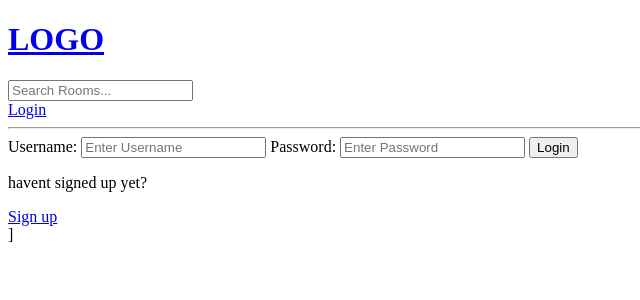
After one commit to Ololade0/StudyBud, a Django app: page /login/ in a window 1280 px wide. The commit adds this page. Shown: the top 300 px of the page, without its empty margins (0-640 px from the left). Run offline with Django 4.2, Linux system fonts and the light colour scheme.

Commit message:
Study Bud

```diff
--- /dev/null
+++ b/base/templates/base/login_register.html
@@ -0,0 +1,41 @@
+{% extends 'main.html' %}
+
+{% block content %}
+    {% if page == 'login' %}
+    <div>
+    <form method="POST" action="">
+        {% csrf_token %}
+        <label>Username:</label>
+        <input type="text" name="username" placeholder="Enter Username" >
+{#        <input type="submit" value="Login">#}
+
+
+           <label>Password:</label>
+        <input type="password" name="password" placeholder="Enter Password" >
+        <input type="submit" value="Login">
+
+
+    </form>
+    <p>havent signed up yet?</p>
+    <a href="{% url 'base:register' %}">Sign up</a>
+
+    </div>
+        {% else %}
+
+
+        <div>
+    <form method="POST" action="">
+        {% csrf_token %}
+        {{form.as_p}}
+        <input type="submit" value="Register">
+
+
+    </form>
+            <p>Already signed up yet?</p>
+            <a href="{% url 'base:register' %}">Login</a>
+
+    </div>
+    {% endif %}]
+
+
+{% endblock content %}
--- a/base/urls.py
+++ b/base/urls.py
@@ -4,6 +4,9 @@ from . import views
 app_name = "base"
 
 urlpatterns = [
+    path('login/', views.loginPage, name='login'),
+    path('register/', views.registerUser, name='register'),
+    path('logout/', views.logoutUser, name='logout'),
     path('', views.home, name='home'),
     path('room/<str:pk>/', views.room, name="room"),
     path('create-room/', views.createRoom, name="create-room"),
--- a/base/views.py
+++ b/base/views.py
@@ -1,21 +1,73 @@
+from django.contrib.auth.forms import UserCreationForm
+from django.http import HttpResponse
 from django.shortcuts import render, redirect
+from django.db.models import Q
+from django.contrib import messages
+from django.contrib.auth.decorators import login_required
+from django.contrib.auth import authenticate, login, logout
+from .forms import RoomForm
+from django.contrib.auth.models import User
+from .models import Room, Topic
 
-from django.http import HttpResponse
-from django.template import context
 
-from .forms import RoomForm
-from .models import Room
+def loginPage(request):
+    page = 'login'
+    if request.user.is_authenticated:
+        return redirect('base:home')
+    if request.method == 'POST':
+        username = request.POST.get('username').lower()
+        password = request.POST.get('password')
 
-rooms = [
-    {'id': 1, 'name': 'Lets learn python'},
-    {'id': 2, 'name': 'Design with me'},
-    {'id': 3, 'name': 'Frontend developers'},
-]
+        try:
+            user = User.objects.get(username=username)
+        except:
+            messages.error(request, 'User does not exist')
+
+        user = authenticate(request, username=username, password=password)
+        if user is not None:
+            login(request, user)
+            return redirect('base:home')
+        else:
+            messages.error(request, 'Username OR password does not exist')
+
+    context = {'page': page}
+    return render(request, 'base/login_register.html', context)
+
+
+def logoutUser(request):
+    logout(request)
+    return redirect('base:home')
+
+
+def registerUser(request):
+    # page = 'register'
+    form = UserCreationForm()
+    if request.method == 'POST':
+        form = UserCreationForm(request.POST)
+        if form.is_valid():
+            user = form.save(commit=False)
+            user.username = user.username.lower()
+            user.save()
+            login(request, user)
+            return redirect('base:home')
+        else:
+            messages.error(request, 'An error occured during registration')
+    return render(request, 'base/login_register.html', {'form' : form})
 
 
 def home(request):
-    rooms = Room.objects.all()
-    context = {'rooms': rooms}
+    q = request.GET.get('q') \
+        if request.GET.get('q') != None else ''
+
+    rooms = Room.objects.filter(
+        Q(topic__name__icontains=q) |
+        Q(name__icontains=q) |
+        Q(description__icontains=q)
+    )
+    topics = Topic.objects.all()
+    room_count = rooms.count()
+
+    context = {'rooms': rooms, 'topics': topics, 'room_count': room_count}
     return render(request, 'base/home.html', context)
 
 
@@ -25,6 +77,7 @@ def room(request, pk):
     return render(request, 'base/room.html', context)
 
 
+@login_required(login_url='login')
 def createRoom(request):
     form = RoomForm()
     if request.method == 'POST':
@@ -37,9 +90,14 @@ def createRoom(request):
     return render(request, 'base/room_form.html', context)
 
 
+@login_required(login_url='login')
 def updateRoom(request, pk):
     room = Room.objects.get(id=pk)
     form = RoomForm(instance=room)
+
+    if request.user != room.host:
+        return HttpResponse('You are not allow here')
+
     if request.method == 'POST':
         form = RoomForm(request.POST, instance=room)
         if form.is_valid():
@@ -50,8 +108,13 @@ def updateRoom(request, pk):
     return render(request, 'base/room_form.html', context)
 
 
+@login_required(login_url='login')
 def deleteRoom(request, pk):
     room = Room.objects.get(id=pk)
+
+    if request.user != room.host:
+        return HttpResponse('You are not allow here')
+
     if request.method == 'POST':
         room.delete()
         return redirect('base:home')
--- a/templates/main.html
+++ b/templates/main.html
@@ -9,6 +9,13 @@
 </head>
 <body>
     {% include 'navbar.html' %}
+    {% if messages %}
+    <ul class="messages">
+    {% for message in messages %}
+        <li>{{ message }}</li>
+    {% endfor %}
+</ul>
+{% endif %}
 
     {% block content %}
 
--- a/templates/navbar.html
+++ b/templates/navbar.html
@@ -2,4 +2,16 @@
     <h1>LOGO</h1>
 
 </a>
+
+<form method="GET" action="{% url 'base:home' %}">
+
+        <input type="text" name="q" placeholder="Search Rooms..." />
+</form>
+{% if request.user.is_authenticated %}
+    <a href="{% url 'base:logout' %}">Logout</a>
+
+{% else %}
+      <a href="{% url 'base:login' %}">Login</a>
+
+{% endif %}
 <hr>
```
Also changed, not shown: base/templates/base/home.html (+39 -2 lines), db.sqlite3.
